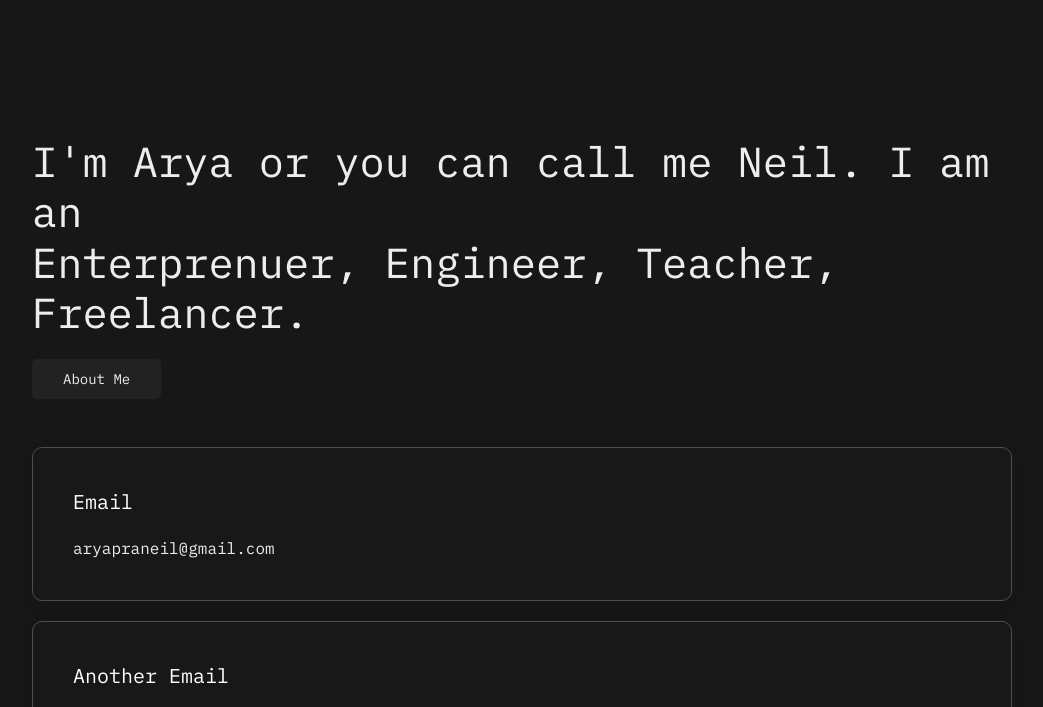
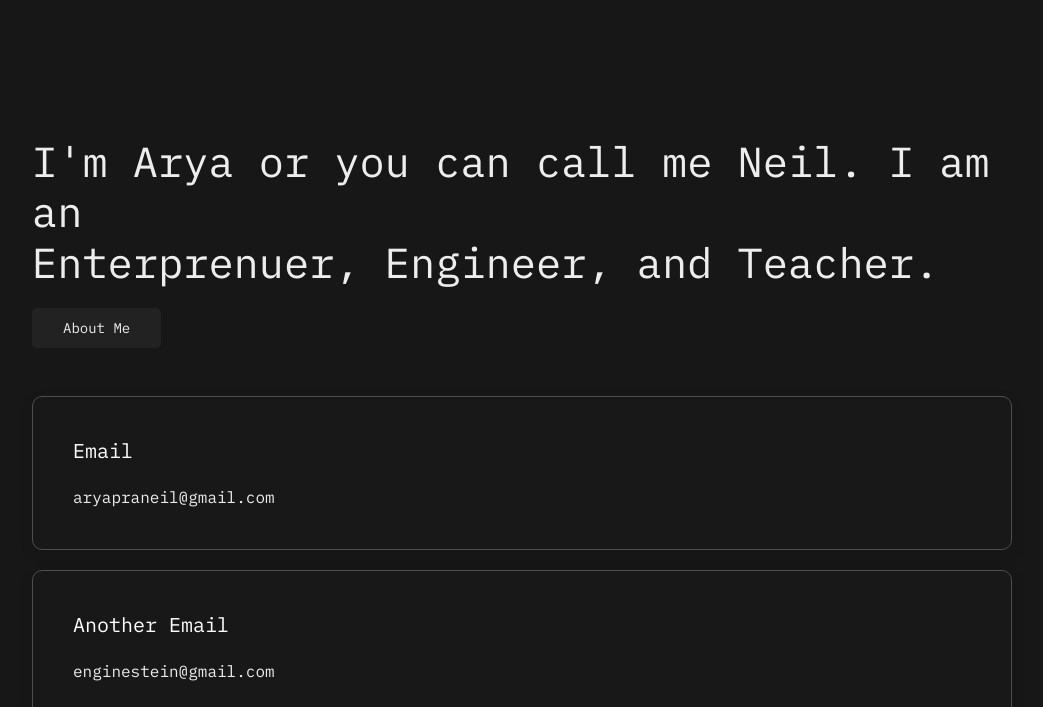
Before and after one commit to enginestein/Portfolio, a plain HTML site: page index.html in a window 1280 px wide. Shown: the part 83-790 px from the top of the page, without its empty margins (118-1161 px from the left). Drawn offline with Linux system fonts and the light colour scheme.

Commit message:
Update index.html

```diff
--- a/index.html
+++ b/index.html
@@ -68,7 +68,7 @@
 </div>
 
 <section class="uk-margin-small-left uk-margin-small-right uk-margin-xlarge-top uk-margin-xlarge-bottom">
-    <h1 class="uk-margin-xlarge-left uk-light uk-text-left uk-margin-xlarge-right">I'm Arya or you can call me Neil. I am an <br>Enterprenuer, Engineer, Teacher, Freelancer.</h1>
+    <h1 class="uk-margin-xlarge-left uk-light uk-text-left uk-margin-xlarge-right">I'm Arya or you can call me Neil. I am an <br>Enterprenuer, Engineer, and Teacher.</h1>
     <a href="#about" class="uk-margin-xlarge-left uk-text-capitalize uk-button uk-button-secondary" uk-scroll>About Me</a>
     <br>
     <br>
```
